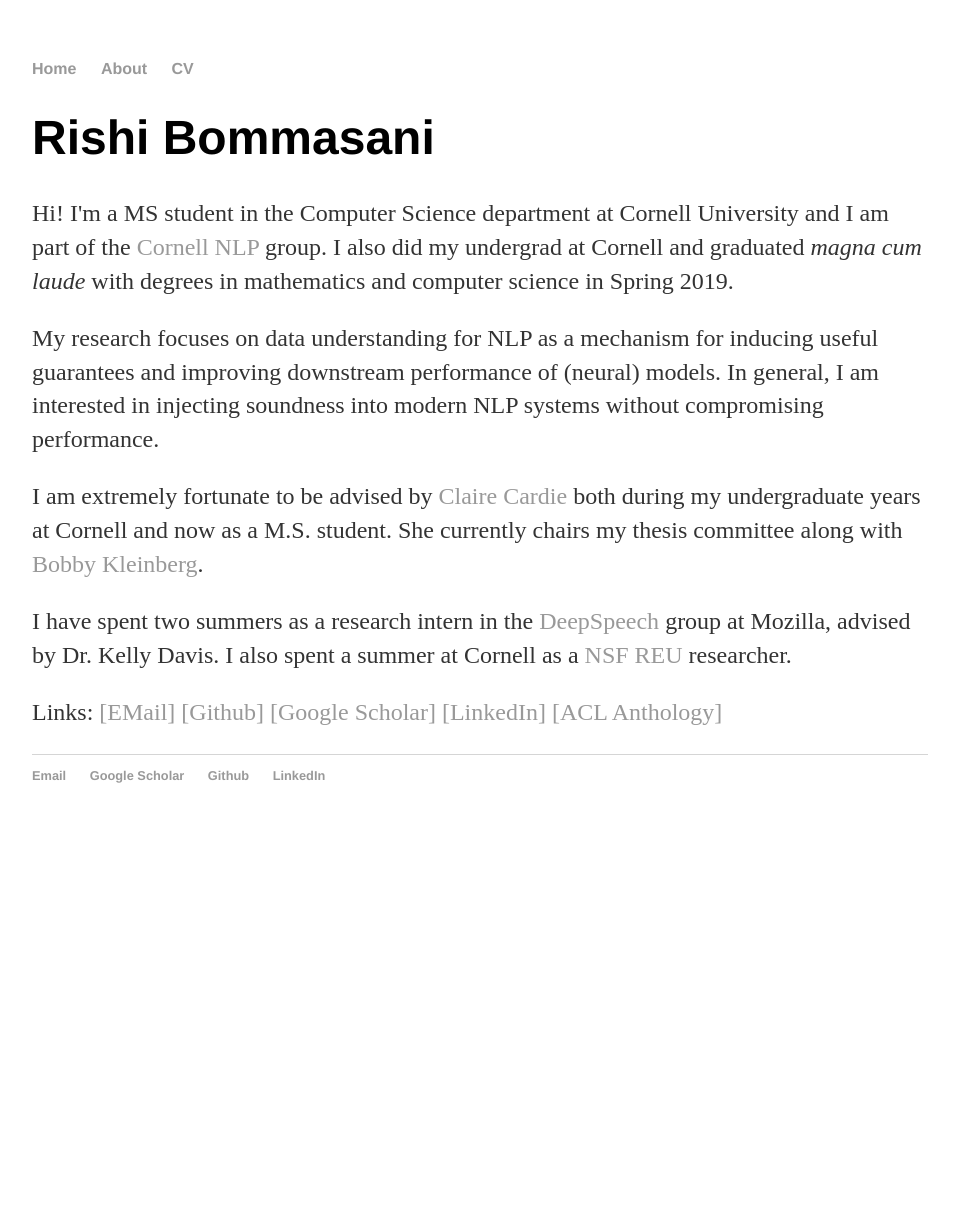
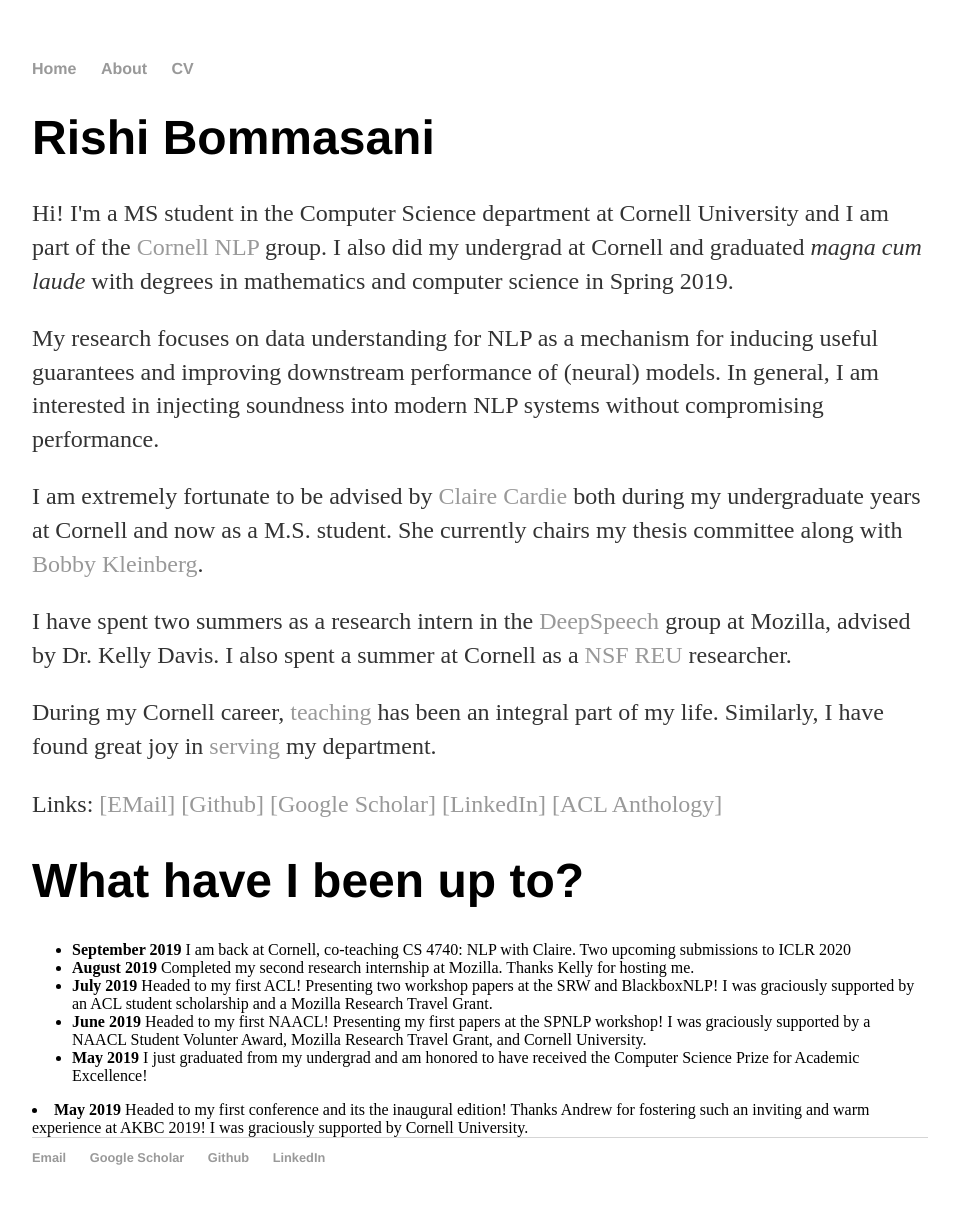
Before and after one commit to rishibommasani/rishibommasani.github.io, a Jekyll site: the page built from index.html, in a window 1280 px wide. Shown: the whole page, without its empty margins (160-1119 px from the left). Built offline with Jekyll 4.4.1, drawn with Linux system fonts in a browser that asks for light colours; before the commit the page ends 900 px from its top, so only the background shows below that.

Commit message:
personal updates

```diff
--- a/index.html
+++ b/index.html
@@ -12,6 +12,18 @@
 
 			<p> I have spent two summers as a research intern in the <a href="https://research.mozilla.org/machine-learning/">DeepSpeech</a> group at Mozilla, advised by Dr. Kelly Davis. I also spent a summer at Cornell as a <a href="https://www.nsf.gov/funding/pgm_summ.jsp?pims_id=5517">NSF REU</a> researcher.</p>
 
+			<p> During my Cornell career, <a href="https://rishibommasani.github.io/teaching">teaching</a> has been an integral part of my life. Similarly, I have found great joy in <a href="https://rishibommasani.github.io/service">serving</a> my department.
 <p>Links: <a href=mailto:rb724@cornell.edu>[EMail]</a> <a href="http://www.github.com/rishibommasani">[Github]</a> <a href="https://scholar.google.com/citations?user=WMBXw1EAAAAJ&hl=en">
 	[Google Scholar]</a> <a href="https://www.linkedin.com/in/rishi-b/">[LinkedIn]</a> <a href="https://www.aclweb.org/anthology/people/r/rishi-bommasani/">[ACL Anthology]</a></p>
     		</div><!-- /.blurb -->
+
+		<div class="blurb">
+		<h1> What have I been up to?</h1>
+			<ul>
+          <li><b>September 2019</b> I am back at Cornell, co-teaching CS 4740: NLP with Claire. Two upcoming submissions to ICLR 2020</li>
+	  <li><b>August 2019</b> Completed my second research internship at Mozilla. Thanks Kelly for hosting me.</li>
+	  <li><b>July 2019</b> Headed to my first ACL! Presenting two workshop papers at the SRW and BlackboxNLP! I was graciously supported by an ACL student scholarship and a Mozilla Research Travel Grant.</li>
+	  <li><b>June 2019</b> Headed to my first NAACL! Presenting my first papers at the SPNLP workshop! I was graciously supported by a NAACL Student Volunter Award, Mozilla Research Travel Grant, and Cornell University.</li>
+	  <li><b>May 2019</b> I just graduated from my undergrad and am honored to have received the Computer Science Prize for Academic Excellence!</ul>
+	  <li><b>May 2019</b> Headed to my first conference and its the inaugural edition! Thanks Andrew for fostering such an inviting and warm experience at AKBC 2019! I was graciously supported by Cornell University.</ul>
+			</div><!-- /.blurb -->
```
